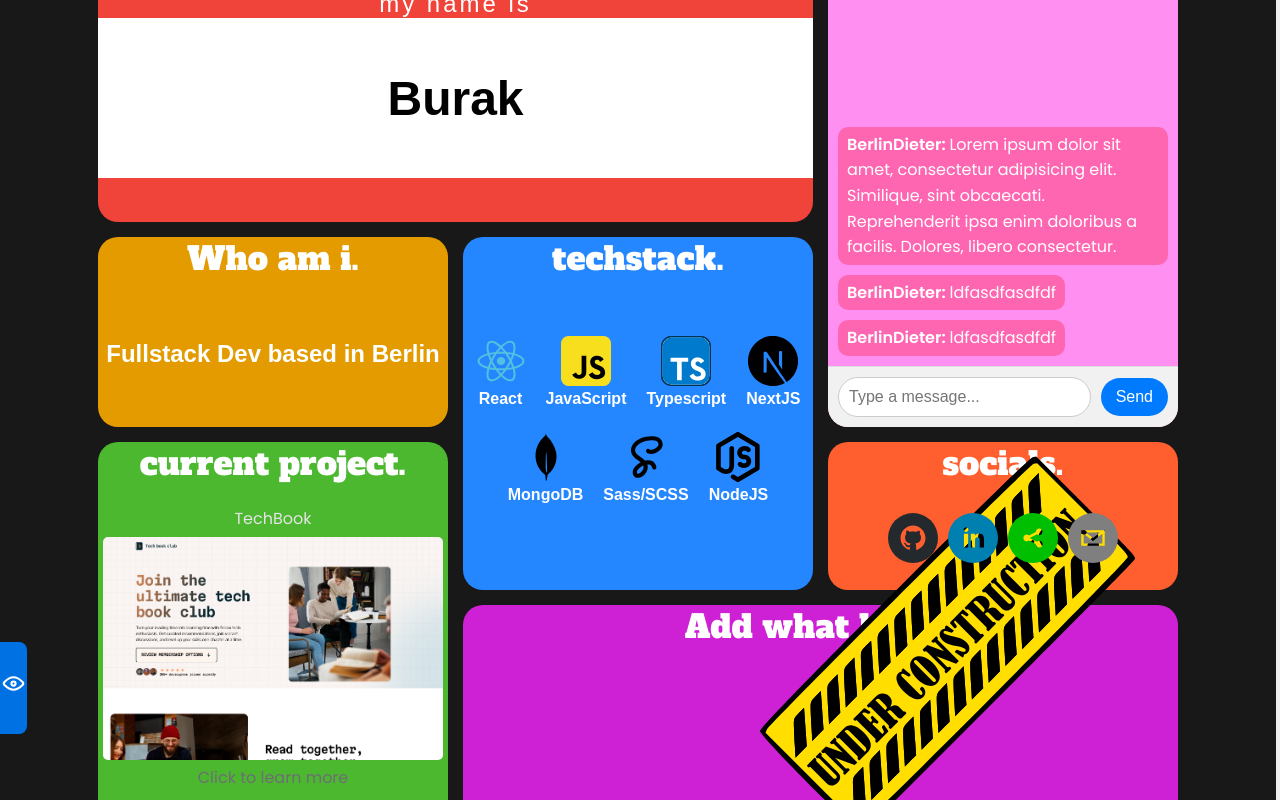
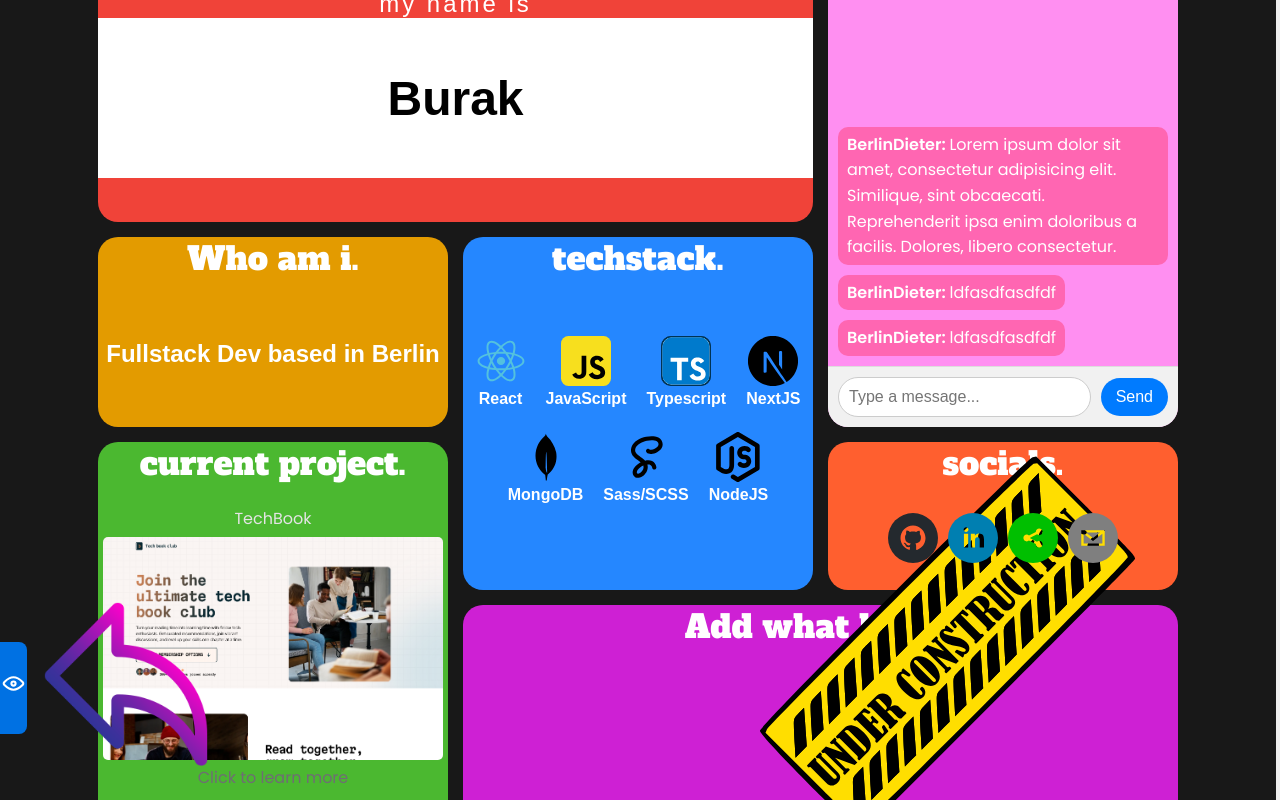
Before and after one commit to BuraYu/portfolioV2, a React (Create React App) app: page / in a window 1280 px wide. Both pictures are taken after a click on the button "HIDE SIDEBAR". Built offline with nearby package versions, Linux system fonts and the light colour scheme.

Commit message:
add arrow image, to point to sidebar

```diff
--- a/src/App.css
+++ b/src/App.css
@@ -145,6 +145,13 @@ p {
   right: 10%;
   bottom: 10%;
   transform: rotate(315deg);
+}
+
+.arrow {
+  position: absolute;
+  width: 200px;
+  left: 2%;
+  bottom: 2%;
 }
 .parent {
   height: auto;
--- a/src/App.js
+++ b/src/App.js
@@ -7,6 +7,7 @@ import berlinBear from "./images/gave_me_the_looks_3.png";
 import { SocialIcon } from "react-social-icons";
 import techBook from "./images/techbook_screenshot.png";
 import underConstruction from "./images/under_construction.svg";
+import glowingArrow from "./images/return.png";
 
 import reactIcon from "./icons/react-svgrepo-com.svg";
 import javascriptIcon from "./icons/javascript-svgrepo-com.svg";
@@ -193,6 +194,10 @@ const App = () => {
               alt=""
               className="under-construction"
             />
+            {toggleSidebar ? null : (
+              <img src={glowingArrow} alt="" className="arrow" />
+            )}
+
             <div class="parent">
               <div class="div1 bento-box">
                 <div className="my-name-is-wrapper">
```
Also changed, not shown: src/images/glowing_arrow.png (added), src/images/return.png (added).
